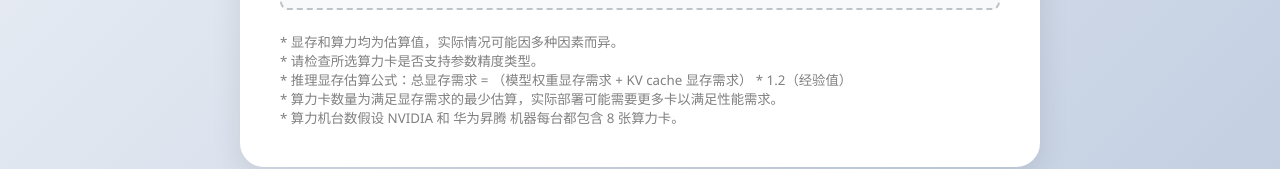
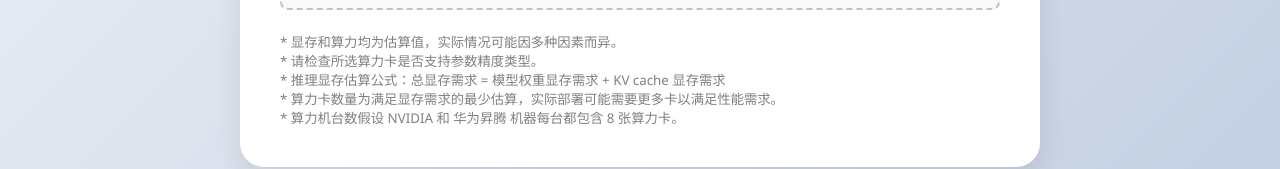
Before and after one commit to BJDXYZT/bjdxyzt.github.io, a plain HTML site: page index.html in a window 1280 px wide. Shown: the part 736-905 px from the top of the page. Drawn offline with Linux system fonts and the light colour scheme.

Commit message:
Update index.html

```diff
--- a/index.html
+++ b/index.html
@@ -72,7 +72,7 @@
                 <br>
                 <p class="result-item" style="font-size: smaller; color: gray;">* 显存和算力均为估算值，实际情况可能因多种因素而异。</p>
                 <p class="result-item" style="font-size: smaller; color: gray;">* 请检查所选算力卡是否支持参数精度类型。</p>
-                <p class="result-item" style="font-size: smaller; color: gray;">* 推理显存估算公式：总显存需求 = （模型权重显存需求 + KV cache 显存需求） * 1.2（经验值）</p>
+                <p class="result-item" style="font-size: smaller; color: gray;">* 推理显存估算公式：总显存需求 = 模型权重显存需求 + KV cache 显存需求</p>
                 <p class="result-item" style="font-size: smaller; color: gray;">* 算力卡数量为满足显存需求的最少估算，实际部署可能需要更多卡以满足性能需求。</p>
                 <p class="result-item" style="font-size: smaller; color: gray;">* 算力机台数假设 NVIDIA 和 华为昇腾 机器每台都包含 8 张算力卡。</p>
             </div>
```
